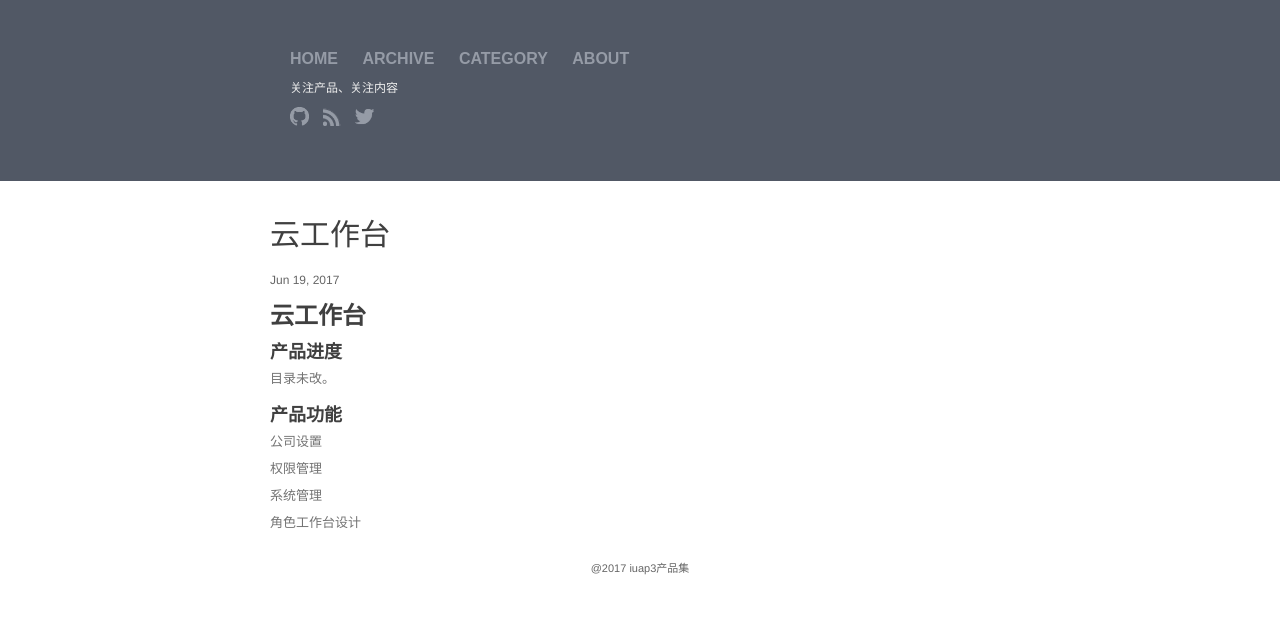
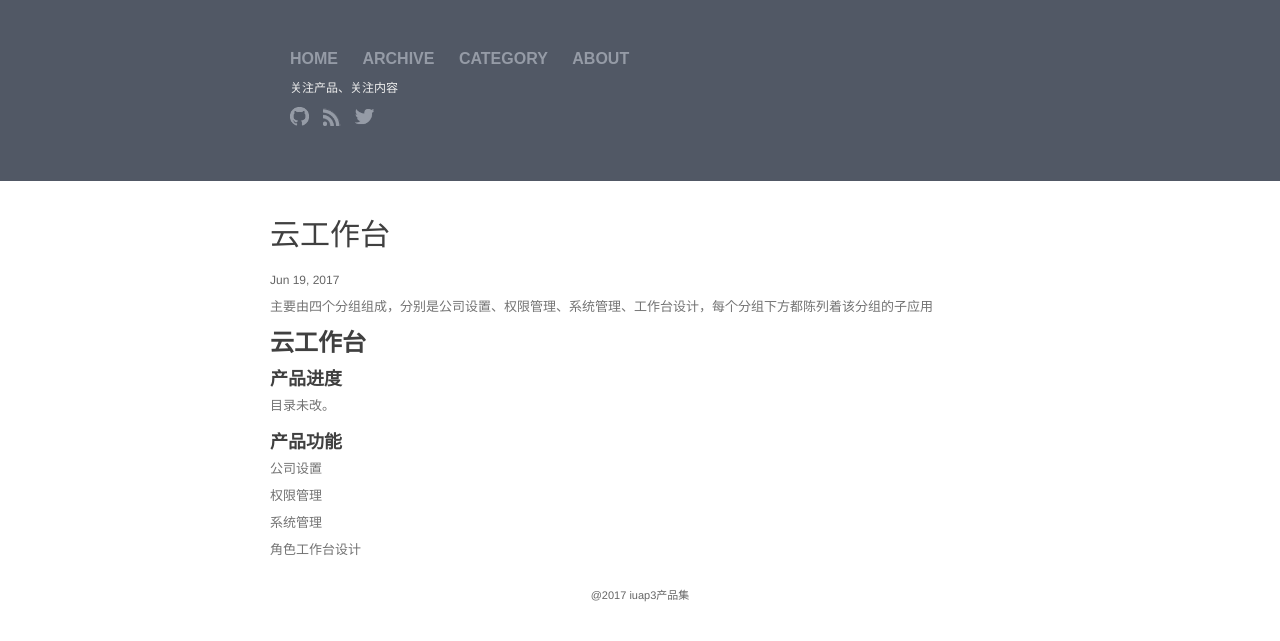
Before and after one commit to walllFlower/blog, a Jekyll site: the page built from _posts/2017-06-20-appcenter_cloud_workbench.md, in a window 1280 px wide. Shown: the top 641 px of the page. Built offline with Jekyll 4.4.1, drawn with Linux system fonts in a browser that asks for light colours; comment, search, counter and statistics services are not loaded.

Commit message:
Update 2017-06-20-appcenter_cloud_workbench.md

```diff
--- a/_posts/2017-06-20-appcenter_cloud_workbench.md
+++ b/_posts/2017-06-20-appcenter_cloud_workbench.md
@@ -4,6 +4,10 @@ title:  "云工作台"
 date:   2017-06-19 14:48:32
 categories: 产品文档 企业应用中心
 ---
+
+主要由四个分组组成，分别是公司设置、权限管理、系统管理、工作台设计，每个分组下方都陈列着该分组的子应用
+
+
 
 ## 云工作台
 
```
